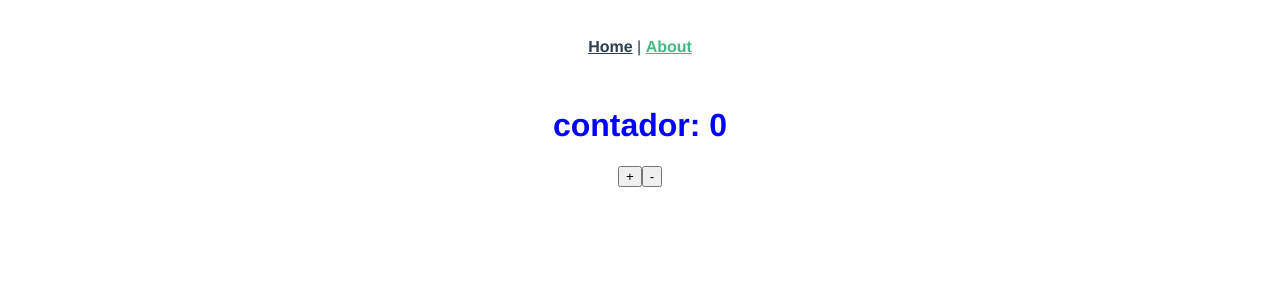
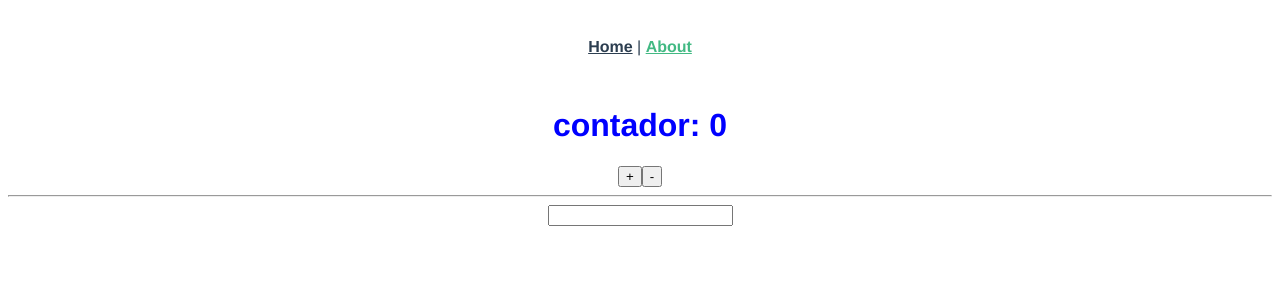
Before and after one commit to KarenCCEO/compositionAPI, a Vue app: page /about in a window 1280 px wide. Shown: the top 300 px of the page. Built offline with nearby package versions, Linux system fonts and the light colour scheme.

Commit message:
v-model con composition api

```diff
--- a/src/views/AboutView.vue
+++ b/src/views/AboutView.vue
@@ -3,6 +3,9 @@
     <h1 :style="{'color': color}">contador: {{contador}}</h1>
     <button @click="aumentar">+</button>
     <button @click="disminuir">-</button>
+    <hr>
+    <input type="text" v-model="texto">
+    <p>{{texto}}</p>
   </div>
 </template>
 <script>
@@ -11,6 +14,7 @@
 export default {
   setup(){
     const contador = ref(0);
+    const texto = ref('')
     const aumentar = () =>{
       contador.value ++
     }
@@ -24,7 +28,7 @@
         return 'blue'
       }
     })
-    return{contador, aumentar, disminuir, color}
+    return{contador, aumentar, disminuir, color, texto}
   }
 }
 </script>
```
